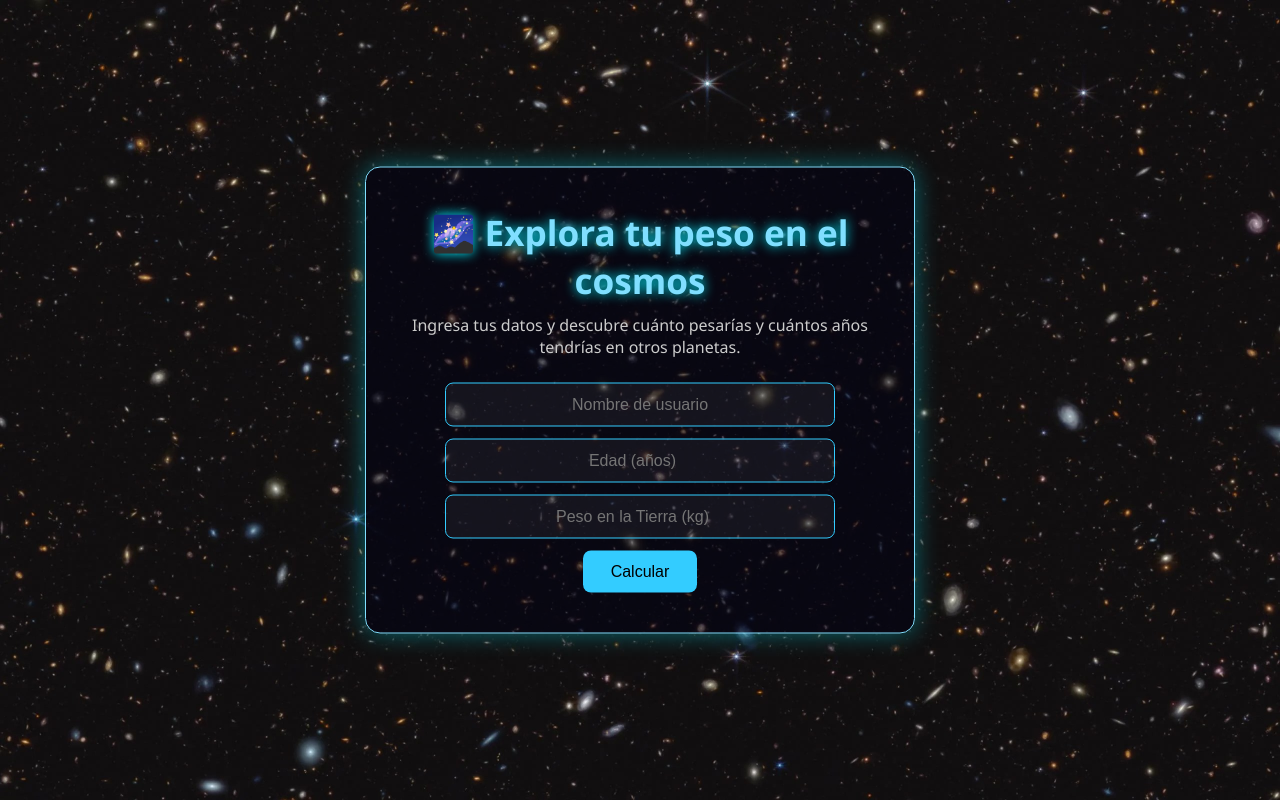
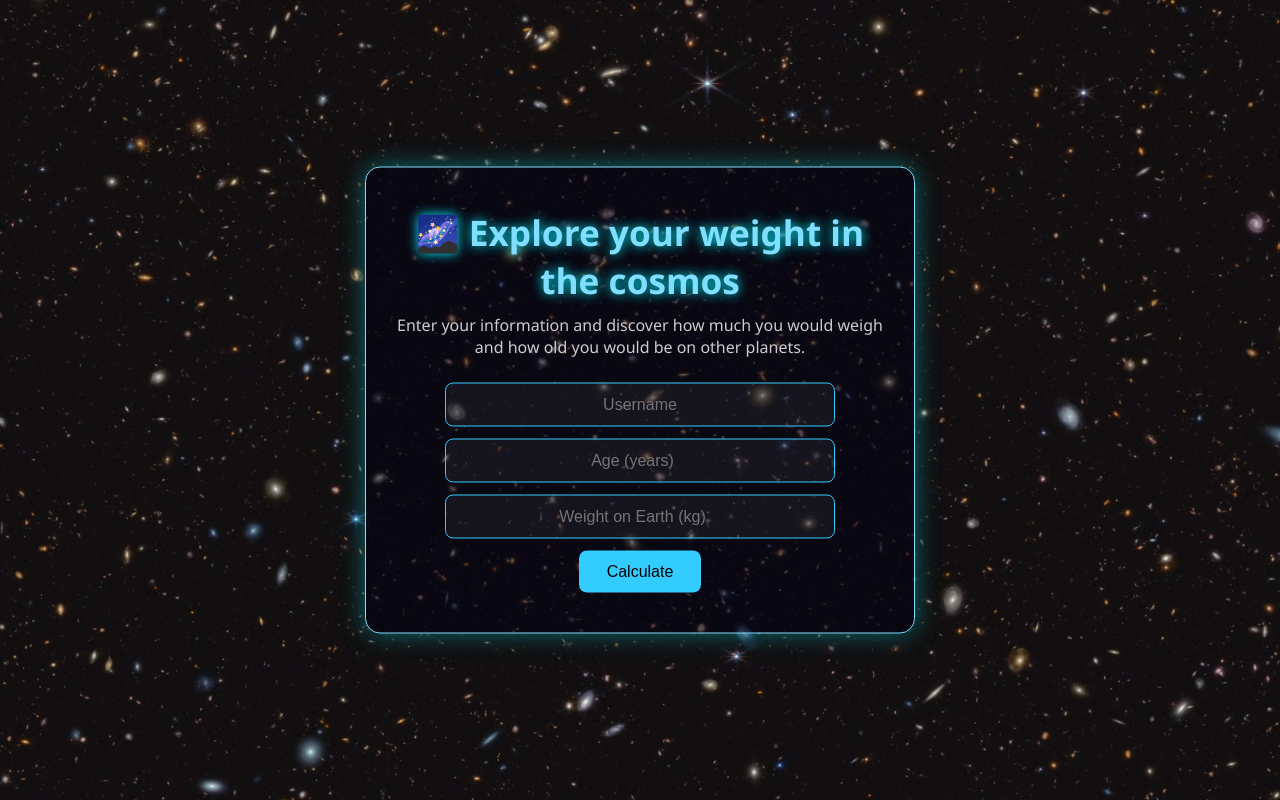
Before and after one commit to DEVGodMobra/Proyect-Planets, a plain HTML site: page index.html in a window 1280 px wide. Drawn offline with Linux system fonts and the light colour scheme.

Commit message:
Add files via upload

```diff
--- a/index.html
+++ b/index.html
@@ -11,14 +11,14 @@
 
   <div class="container">
     <div class="input-card">
-      <h1>🌌 Explora tu peso en el cosmos</h1>
-      <p class="subtitulo">Ingresa tus datos y descubre cuánto pesarías y cuántos años tendrías en otros planetas.</p>
+      <h1>🌌 Explore your weight in the cosmos</h1>
+      <p class="subtitulo">Enter your information and discover how much you would weigh and how old you would be on other planets.</p>
 
       <form id="formDatos" class="formulario">
-        <input type="text" id="nombreInput" placeholder="Nombre de usuario" required />
-        <input type="number" id="edadInput" placeholder="Edad (años)" min="1" max="120" required />
-        <input type="number" id="pesoInput" placeholder="Peso en la Tierra (kg)" min="1" required />
-        <button type="submit" id="calcularBtn">Calcular</button>
+        <input type="text" id="nombreInput" placeholder="Username" required />
+        <input type="number" id="edadInput" placeholder="Age (years)" min="1" max="120" required />
+        <input type="number" id="pesoInput" placeholder="Weight on Earth (kg)" min="1" required />
+        <button type="submit" id="calcularBtn">Calculate</button>
       </form>
     </div>
   </div>
@@ -29,8 +29,8 @@
       <button id="cerrarModal" class="close" aria-label="Cerrar modal">×</button>
       <div class="carousel"></div>
       <div class="carousel-controls">
-        <button id="prevSlide">&lt;</button>
-        <button id="nextSlide">&gt;</button>
+        <button id="prevSlide">Anterior</button>
+        <button id="nextSlide">Siguiente</button>
       </div>
     </div>
   </div>
```
